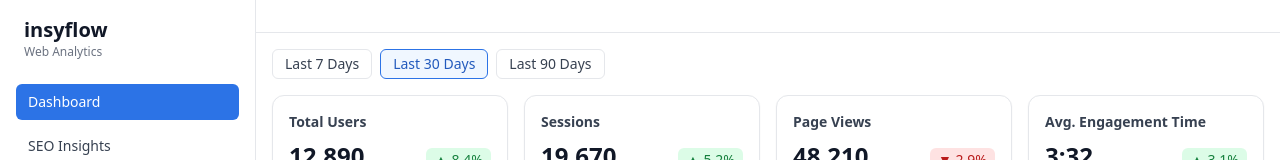
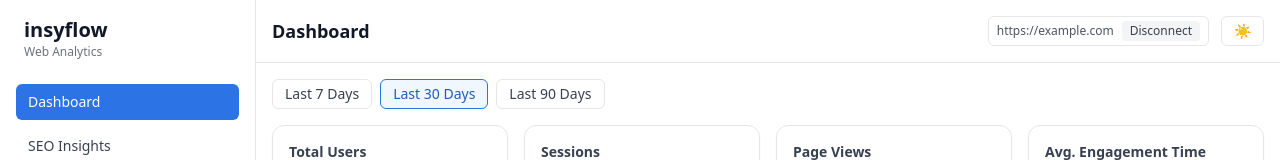
Before and after one commit to OMARMARCO23/insyflow, a React (Vite) app: page /#/ in a window 1280 px wide. Both pictures are taken after typing "https://example.com" into the empty fields and a click on the button "Connect Website". Shown: the top 160 px of the page. Built offline with nearby package versions, Linux system fonts and the light colour scheme; no server answers.

Commit message:
Update Header.tsx

```diff
--- a/src/components/Header.tsx
+++ b/src/components/Header.tsx
@@ -1,21 +1,57 @@
-// Header.tsx
+import React from 'react';
+import { useLocation, Link } from 'react-router-dom';
+import { useTheme } from '@/context/ThemeContext';
+import { useI18n } from '@/context/I18nContext';
+import { useWebsite } from '@/context/WebsiteContext';
 import { useRealtimeActiveUsers } from '@/hooks/useRealtime';
 
 export const Header: React.FC = () => {
-  // ...
-  const active = useRealtimeActiveUsers(10000);
+  const { theme, toggle } = useTheme();
+  const { t } = useI18n();
+  const { pathname } = useLocation();
+  const { website, disconnect } = useWebsite();
+  const active = useRealtimeActiveUsers(10000); // polls every 10s
+
+  const title = pathname.startsWith('/seo')
+    ? t('nav.seo')
+    : pathname.startsWith('/settings')
+    ? t('nav.settings')
+    : t('nav.dashboard');
 
   return (
     <header className="sticky top-0 z-10 flex items-center justify-between border-b border-gray-200 bg-white/70 p-4 backdrop-blur dark:border-gray-800 dark:bg-gray-900/70">
-      <div className="flex items-center gap-4">
-        {/* ...existing */}
+      <div className="flex items-center gap-3">
+        <Link to="/dashboard" className="md:hidden text-xl font-bold">insyflow</Link>
+        <h1 className="text-lg font-semibold">{title}</h1>
         {typeof active === 'number' && (
           <span className="hidden rounded-md bg-green-100 px-2 py-0.5 text-xs font-medium text-green-700 dark:bg-green-900/30 dark:text-green-300 sm:inline">
             Active: {active}
           </span>
         )}
       </div>
-      {/* ...rest */}
+
+      <div className="flex items-center gap-3">
+        {website && (
+          <div className="hidden items-center gap-2 rounded-md border border-gray-200 px-2 py-1 text-xs text-gray-600 dark:border-gray-800 dark:text-gray-300 sm:flex">
+            <span className="truncate max-w-[220px]">{website}</span>
+            <button
+              onClick={disconnect}
+              className="rounded bg-gray-100 px-2 py-0.5 text-gray-700 hover:bg-gray-200 dark:bg-gray-800 dark:text-gray-200 dark:hover:bg-gray-700"
+              aria-label={t('header.disconnect')}
+            >
+              {t('header.disconnect')}
+            </button>
+          </div>
+        )}
+        <button
+          onClick={toggle}
+          className="rounded-md border border-gray-200 px-3 py-1 text-sm hover:bg-gray-100 dark:border-gray-800 dark:hover:bg-gray-800"
+          aria-label={t('header.toggleTheme')}
+          title={t('header.toggleTheme')}
+        >
+          {theme === 'dark' ? '🌙' : '☀️'}
+        </button>
+      </div>
     </header>
   );
 };
```
